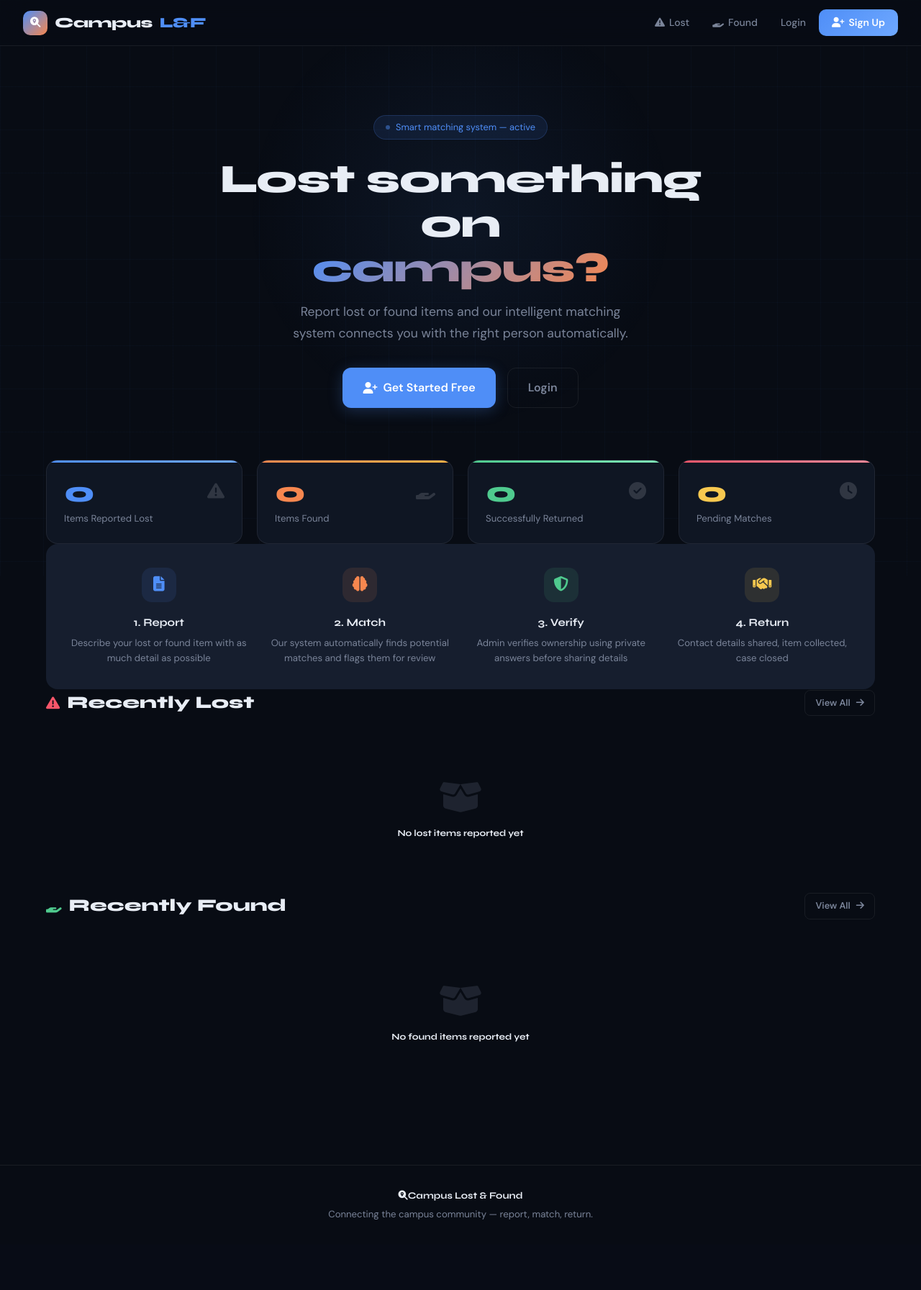
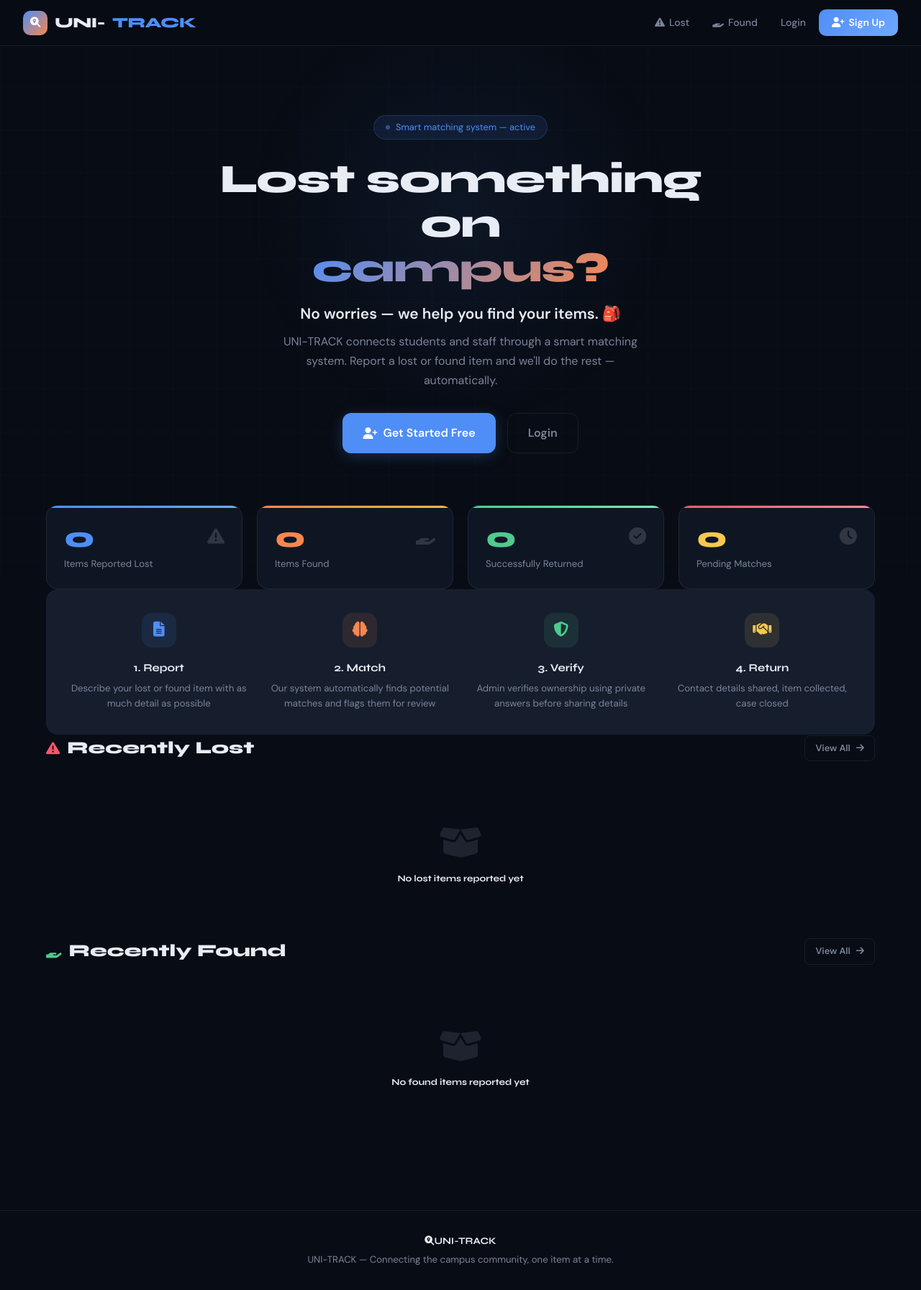
Before and after one commit to th3realex/campus-lostfound, a Django app: page / in a window 1280 px wide. Shown: the whole page at 72% size. Before the commit the page ends 1695 px from the top, so only its background shows below. Run offline with Django 5.2, Linux system fonts and the light colour scheme; data that the repository does not hold is empty.

Commit message:
Rebrand to UNI-TRACK, update home tagline

```diff
--- a/templates/accounts/login.html
+++ b/templates/accounts/login.html
@@ -1,5 +1,5 @@
 {% extends 'base.html' %}
-{% block title %}Login — Campus L&F{% endblock %}
+{% block title %}Login — UNI-TRACK{% endblock %}
 {% block content %}
 <div style="min-height:70vh;display:flex;align-items:center;justify-content:center;padding:2rem 0;">
   <div style="width:100%;max-width:420px;" class="animate-up">
@@ -8,7 +8,7 @@
         <i class="fas fa-search-location" style="color:white;"></i>
       </div>
       <h2 style="font-family:var(--font-display);font-weight:800;font-size:1.75rem;margin-bottom:6px;">Welcome back</h2>
-      <p class="text-muted small">Login to your Campus Lost & Found account</p>
+      <p class="text-muted small">Login to your UNI-TRACK account</p>
     </div>
     <div class="card">
       <div class="card-body">
--- a/templates/accounts/profile.html
+++ b/templates/accounts/profile.html
@@ -1,5 +1,5 @@
 {% extends 'base.html' %}
-{% block title %}Profile — Campus L&F{% endblock %}
+{% block title %}Profile — UNI-TRACK{% endblock %}
 {% block content %}
 <div style="max-width:600px;margin:0 auto;" class="animate-up">
   <div class="section-head mb-3">
--- a/templates/accounts/register.html
+++ b/templates/accounts/register.html
@@ -1,10 +1,10 @@
 {% extends 'base.html' %}
-{% block title %}Register — Campus L&F{% endblock %}
+{% block title %}Register — UNI-TRACK{% endblock %}
 {% block content %}
 <div style="max-width:600px;margin:0 auto;padding:2rem 0;" class="animate-up">
   <div style="text-align:center;margin-bottom:2rem;">
     <h2 style="font-family:var(--font-display);font-weight:800;font-size:1.75rem;margin-bottom:6px;">Create your account</h2>
-    <p class="text-muted small">Join Campus Lost & Found — it's free</p>
+    <p class="text-muted small">Join UNI-TRACK — it's free</p>
   </div>
   <div class="card">
     <div class="card-body">
--- a/templates/base.html
+++ b/templates/base.html
@@ -3,7 +3,7 @@
 <head>
   <meta charset="UTF-8">
   <meta name="viewport" content="width=device-width, initial-scale=1.0">
-  <title>{% block title %}Campus Lost & Found{% endblock %}</title>
+  <title>{% block title %}UNI-TRACK{% endblock %}</title>
   <link rel="preconnect" href="https://fonts.googleapis.com">
   <link href="https://fonts.googleapis.com/css2?family=Syne:wght@400;600;700;800&family=DM+Sans:wght@300;400;500;600&display=swap" rel="stylesheet">
   <link rel="stylesheet" href="https://cdnjs.cloudflare.com/ajax/libs/font-awesome/6.4.0/css/all.min.css">
@@ -494,7 +494,7 @@
 <nav class="navbar">
   <a href="{% url 'home' %}" class="nav-brand">
     <div class="brand-icon"><i class="fas fa-search-location" style="color:white;"></i></div>
-    Campus <span>L&F</span>
+    UNI-<span>TRACK</span>
   </a>
 
   <button class="nav-toggle" id="navToggle"><i class="fas fa-bars"></i></button>
@@ -555,8 +555,8 @@
 </div>
 
 <footer>
-  <div class="footer-brand"><i class="fas fa-search-location me-2"></i>Campus Lost & Found</div>
-  <div>Connecting the campus community — report, match, return.</div>
+  <div class="footer-brand"><i class="fas fa-search-location me-2"></i>UNI-TRACK</div>
+  <div>UNI-TRACK — Connecting the campus community, one item at a time.</div>
 </footer>
 
 <script>
--- a/templates/items/home.html
+++ b/templates/items/home.html
@@ -1,5 +1,5 @@
 {% extends 'base.html' %}
-{% block title %}Campus Lost & Found — Home{% endblock %}
+{% block title %}UNI-TRACK — Home{% endblock %}
 {% block content %}
 
 <!-- HERO -->
@@ -14,8 +14,11 @@
       Lost something on<br>
       <span style="background:linear-gradient(135deg,var(--primary),var(--accent));-webkit-background-clip:text;-webkit-text-fill-color:transparent;background-clip:text;">campus?</span>
     </h1>
-    <p style="font-size:1.1rem;color:var(--text-muted);max-width:500px;margin:0 auto 2rem;line-height:1.7;">
-      Report lost or found items and our intelligent matching system connects you with the right person automatically.
+    <p style="font-size:1.3rem;font-weight:600;color:var(--text);margin-bottom:0.5rem;">
+      No worries — we help you find your items. 🎒
+    </p>
+    <p style="font-size:1rem;color:var(--text-muted);max-width:500px;margin:0 auto 2rem;line-height:1.7;">
+      UNI-TRACK connects students and staff through a smart matching system. Report a lost or found item and we'll do the rest — automatically.
     </p>
     <div style="display:flex;gap:1rem;justify-content:center;flex-wrap:wrap;">
       {% if user.is_authenticated %}
```
